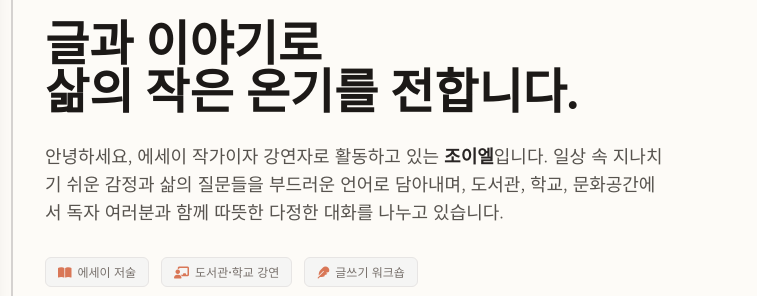
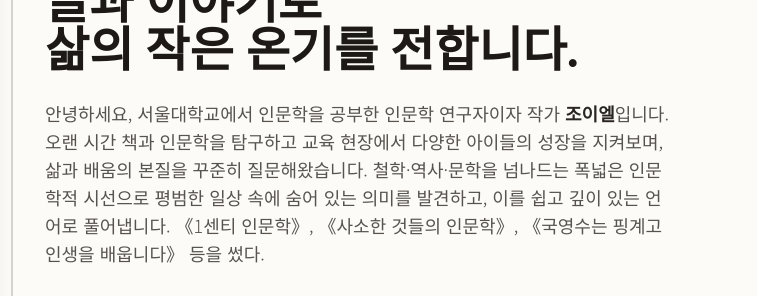
Before and after one commit to sometimesbooks/joyel, a plain HTML site: page index.html in a window 1280 px wide. Shown: the part 255-551 px from the top of the page, 523-1280 px from the left. Drawn offline with nearby package versions, Linux system fonts and the light colour scheme.

Commit message:
Revise author introduction in index.html
Updated the introduction to reflect new professional background and works.

```diff
--- a/index.html
+++ b/index.html
@@ -131,9 +131,9 @@
                     삶의 작은 온기를 전합니다.
                 </h1>
                 <p class="text-stone-600 leading-relaxed text-base sm:text-lg font-light">
-                    안녕하세요, 에세이 작가이자 강연자로 활동하고 있는 <strong class="font-semibold text-stone-800">조이엘</strong>입니다.
-                    일상 속 지나치기 쉬운 감정과 삶의 질문들을 부드러운 언어로 담아내며,
-                    도서관, 학교, 문화공간에서 독자 여러분과 함께 따뜻한 다정한 대화를 나누고 있습니다.
+                    안녕하세요, 서울대학교에서 인문학을 공부한 인문학 연구자이자 작가 <strong class="font-semibold text-stone-800">조이엘</strong>입니다.
+                오랜 시간 책과 인문학을 탐구하고 교육 현장에서 다양한 아이들의 성장을 지켜보며, 삶과 배움의 본질을 꾸준히 질문해왔습니다. 철학·역사·문학을 넘나드는 폭넓은 인문학적 시선으로 평범한 일상 속에 숨어 있는 의미를 발견하고, 이를 쉽고 깊이 있는 언어로 풀어냅니다. 《1센티 인문학》, 《사소한 것들의 인문학》, 《국영수는 핑계고 인생을 배웁니다》 등을 썼다.
+
                 </p>
                 <div class="pt-2 flex flex-wrap gap-3 text-xs text-stone-500 font-medium">
                     <span class="bg-stone-100 px-3 py-1.5 rounded-md border border-stone-200"><i class="fa-solid fa-book-open mr-1.5 text-accentCoral"></i>에세이 저술</span>
```
